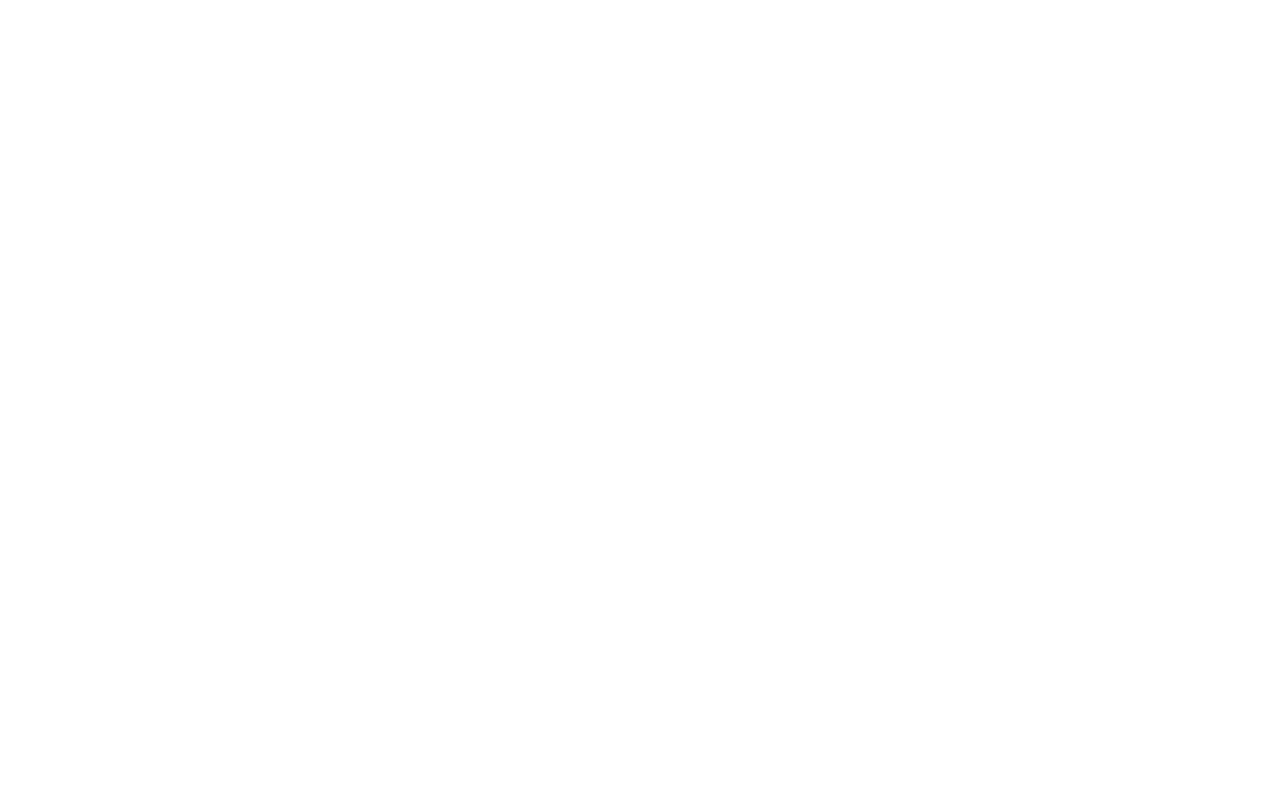
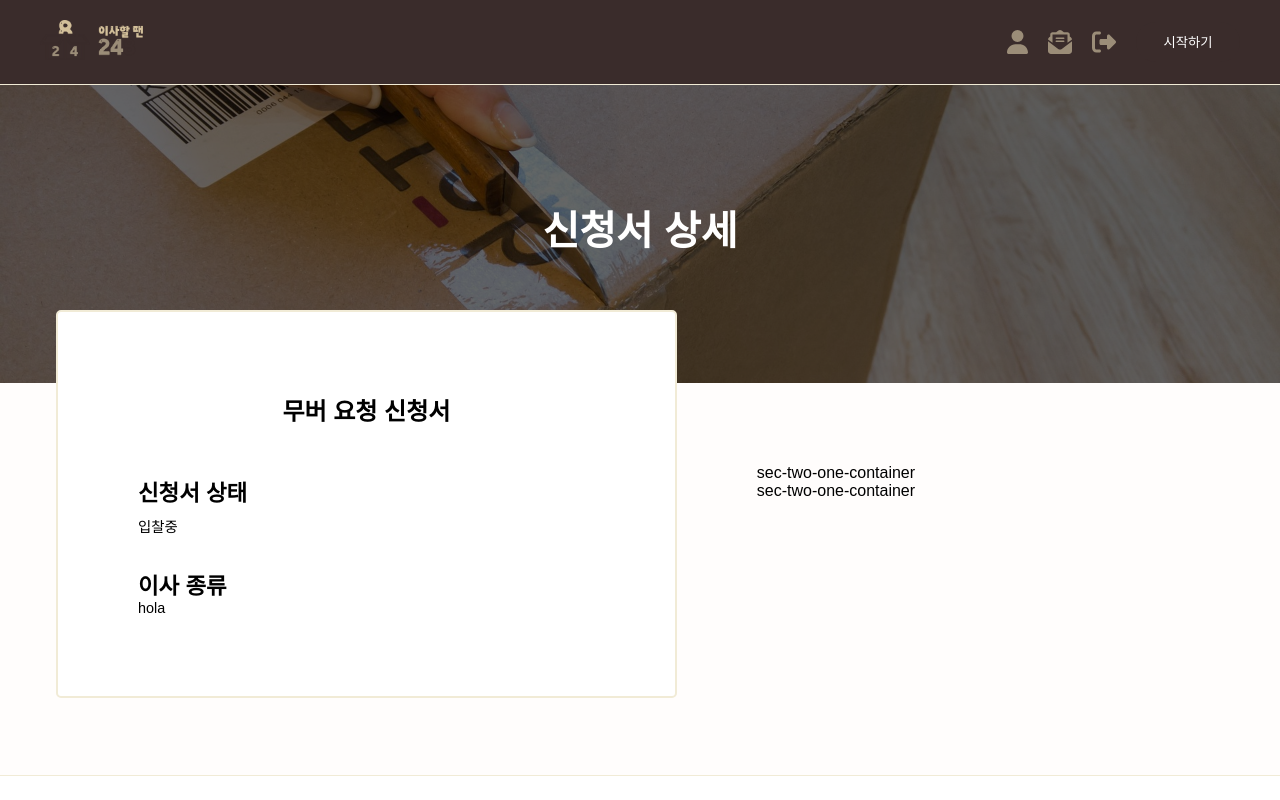
Before and after one commit to wwldwwld7/moving248, a React (Create React App) app in the folder FE/moving-248/: page /apply-detail in a window 1280 px wide. Before the commit this address had no page. Shown: the top 800 px of the page. Built offline with nearby package versions, Linux system fonts and the light colour scheme; a web font is replaced by a local one.

Commit message:
style: 신청서 & 로그인 & 신청서 상세 레이아웃 구현 S09P12B301-180
Former-commit-id: fd7b1ca8f5d2f8a6f4e84a2b72fe0d7d64c2b553

```diff
--- a/FE/moving-248/src/App.css
+++ b/FE/moving-248/src/App.css
@@ -115,20 +115,6 @@
     margin: auto;
 }
 
-.sec-two-one-container {
-    flex-grow: 1;
-
-    box-sizing: border-box;
-    margin-right: var(--size-half-margin);
-    width: calc(var(--size-left-width) - var(--size-half-margin));
-}
-.sec-two-two-container {
-    margin-top: 20px;
-    flex-grow: 1;
-    width: var(--size-right-width);
-    box-sizing: border-box;
-}
-
 section {
     padding: 0 1rem;
 }
@@ -140,6 +126,46 @@
 .section-divide {
     width: 100%;
     border: 0.5px solid var(--color-primary-variant);
+}
+
+.overlap-imgbox {
+    margin-top: calc(-2 * var(--size-section-margin));
+    z-index: 998;
+}
+
+/* **********sec-two-container********** */
+.apply-detail {
+    background-color: #fffdfc;
+}
+
+.sec-two-container__h2 {
+    text-align: center;
+    padding-bottom: 3rem;
+}
+
+.sec-two-container__h4 {
+    padding-bottom: 0.5rem;
+}
+
+.sec-two-container__paragraph {
+    padding-bottom: 2rem;
+}
+
+.sec-two-one-container {
+    display: flex;
+    flex-direction: column;
+    padding: 5rem;
+    background-color: white;
+    border: 2px solid var(--color-primary-variant);
+    border-radius: 5px;
+
+    box-sizing: border-box;
+    margin-right: var(--size-half-margin);
+    width: calc(var(--size-left-width) - var(--size-half-margin));
+}
+.sec-two-two-container {
+    width: var(--size-right-width);
+    box-sizing: border-box;
 }
 
 /* 최소 768px 이상, 최대 984px 이하 */
@@ -178,4 +204,24 @@
     .section {
         flex-direction: column;
     }
+
+    h1 {
+        font-size: 2rem;
+    }
+
+    h4 {
+        font-size: 1.2rem;
+    }
+
+    .dynamic {
+        font-size: 0.8rem;
+    }
+
+    .sec-two-one-container {
+        padding: 3rem;
+    }
+
+    .sec-two-two-container {
+        padding: 3rem;
+    }
 }
--- a/FE/moving-248/src/App.js
+++ b/FE/moving-248/src/App.js
@@ -9,6 +9,7 @@
 import MoverSignUp from './routes/SignUp/MoverSignUp';
 import PartnerSignUp from './routes/SignUp/PartnerSignUp';
 import ApplyList from './routes/ApplyList/ApplyList';
+import ApplyDetail from './routes/ApplyDetail/ApplyDetail';
 
 function App() {
     return (
@@ -23,6 +24,7 @@
                 <Route path='/mover-sign-up' element={<MoverSignUp />} />
                 <Route path='/partner-sign-up' element={<PartnerSignUp />} />
                 <Route path='/apply-list' element={<ApplyList />} />
+                <Route path='/apply-detail' element={<ApplyDetail />} />
                 {/* 동적 url 사용 */}
                 {/* <Route path='/movie/:id' element={<Detail />} /> */}
             </Routes>
--- a/FE/moving-248/src/components/Footer/Footer.css
+++ b/FE/moving-248/src/components/Footer/Footer.css
@@ -6,6 +6,7 @@
     border-top: 1px solid var(--color-primary-variant);
     padding-top: 50px;
     padding-bottom: 35px;
+    background-color: white;
 }
 
 .footer {
--- a/FE/moving-248/src/components/ImgBox/ImgBox.css
+++ b/FE/moving-248/src/components/ImgBox/ImgBox.css
@@ -1,6 +1,29 @@
+.imgbox {
+    position: relative;
+}
+
 .imgbox__img {
+    margin-top: -87.2px;
     width: 100%;
-    height: 314px;
+    height: 400px;
     object-fit: cover; /* 이미지 늘어지지 않게 유지 */
-    filter: brightness(70%); /* 이미지 어둡게 설정, 0일수록 어두움 */
+    filter: brightness(40%); /* 이미지 어둡게 설정, 0일수록 어두움 */
 }
+
+.imgbox__h1 {
+    position: absolute;
+    top: 50%;
+    left: 50%;
+    transform: translate(-50%, -50%);
+
+    color: white;
+}
+
+/* 드래그 방지 */
+.apply-detail {
+    -ms-user-select: none;
+    -moz-user-select: -moz-none;
+    -webkit-user-select: none;
+    -khtml-user-select: none;
+    user-select: none;
+}
--- a/FE/moving-248/src/components/ImgBox/ImgBox.js
+++ b/FE/moving-248/src/components/ImgBox/ImgBox.js
@@ -1,10 +1,11 @@
 import { useEffect, useState } from 'react';
 import './ImgBox.css';
 
-export default function ImgBox({ imgSrc = 'move' }) {
+export default function ImgBox({ imgSrc = 'move', imgTitle = '22' }) {
     return (
-        <div>
+        <div className='imgbox'>
             <img className='imgbox__img' src={require(`../../assets/image/${imgSrc}.jpg`)} alt='ImgBox' />
+            <h1 className='imgbox__h1'>{imgTitle}</h1>
         </div>
     );
 }
--- /dev/null
+++ b/FE/moving-248/src/routes/ApplyDetail/ApplyDetail.jsx
@@ -0,0 +1,52 @@
+import { useState } from 'react';
+import Footer from '../../components/Footer/Footer';
+import Header from '../../components/header/Header';
+import ImgBox from '../../components/ImgBox/ImgBox';
+import './ApplyDetail.css';
+
+export default function ApplyDetail() {
+    const [apply, setApply] = useState({
+        f_id: '1',
+        u_id: '2',
+        p_id: '3',
+        f_category: '포장이사',
+        f_date: '2022-08-02',
+        f_dep_sido: '3',
+        f_dep_gungu: '2',
+        f_dep_ev: 'f',
+        f_dep_ladder: 't',
+        f_arr_sido: '4',
+        f_arr_gungu: '5',
+        f_arr_ev: 'f',
+        f_arr_ladder: 't',
+        f_room_video_url: 'cccc',
+        f_req_desc: 'fffffff',
+        f_status: '입찰중',
+    });
+
+    return (
+        <div className='apply-detail'>
+            <Header />
+            <ImgBox imgSrc='moving-box' imgTitle='신청서 상세' />
+
+            <section className='max-container section'>
+                <div className='sec-two-one-container inner__section  overlap-imgbox'>
+                    <h2 className='sec-two-container__h2'>무버 요청 신청서</h2>
+
+                    <h4 className='sec-two-container__h4'>신청서 상태</h4>
+                    <p className='paragraph sec-two-container__paragraph'>{apply.f_status}</p>
+
+                    <h4>이사 종류</h4>
+                    <p className='paragraph'>hola</p>
+                </div>
+
+                <div className='sec-two-two-container inner__section'>
+                    <p>sec-two-one-container</p>
+                    <p>sec-two-one-container</p>
+                </div>
+            </section>
+
+            <Footer />
+        </div>
+    );
+}
--- a/FE/moving-248/src/routes/ChatDetail/ChatDetail.js
+++ b/FE/moving-248/src/routes/ChatDetail/ChatDetail.js
@@ -1,4 +1,4 @@
-import Header from '../../components/header/Header.js';
+import Header from '../../components/header/Header.jsx';
 import { FontAwesomeIcon } from '@fortawesome/react-fontawesome';
 import { faPaperPlane, faVideo, faUser } from '@fortawesome/free-solid-svg-icons';
 import './ChatDetail.css';
--- a/FE/moving-248/src/routes/ChatList/ChatList.js
+++ b/FE/moving-248/src/routes/ChatList/ChatList.js
@@ -1,4 +1,4 @@
-import Header from '../../components/header/Header.js';
+import Header from '../../components/header/Header.jsx';
 import './ChatList.css';
 import { FontAwesomeIcon } from '@fortawesome/react-fontawesome';
 import { faSearch } from '@fortawesome/free-solid-svg-icons';
--- a/FE/moving-248/src/routes/Home/Home.jsx
+++ b/FE/moving-248/src/routes/Home/Home.jsx
@@ -29,7 +29,7 @@
 
             <section className='max-container section home__sec-two-container-outer'>
                 <div className='home__sec-two-one-container inner__section'>
-                    <img className='home__img' src={require(`../../assets/image/broadcast.jpg`)} alt='img' />
+                    <img className='home__img' src={require(`../../assets/image/video-chat.jpg`)} alt='img' />
                 </div>
                 <div className='home__sec-two-two-container inner__section'>
                     <h1 className='home__h1'>
```
Also changed, not shown: FE/moving-248/src/routes/ApplyDetail/ApplyDetail.css (added), 1 other file (tests, documents, lock files or other folders).
